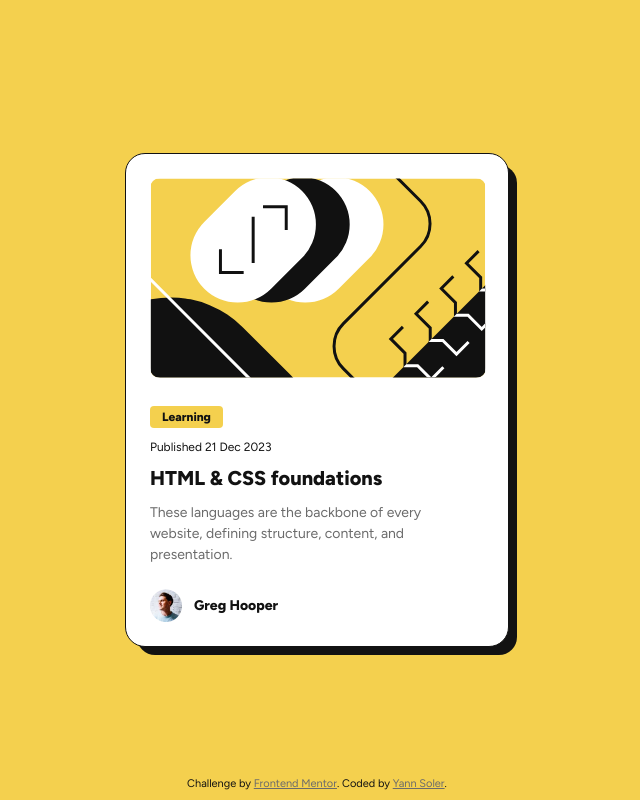
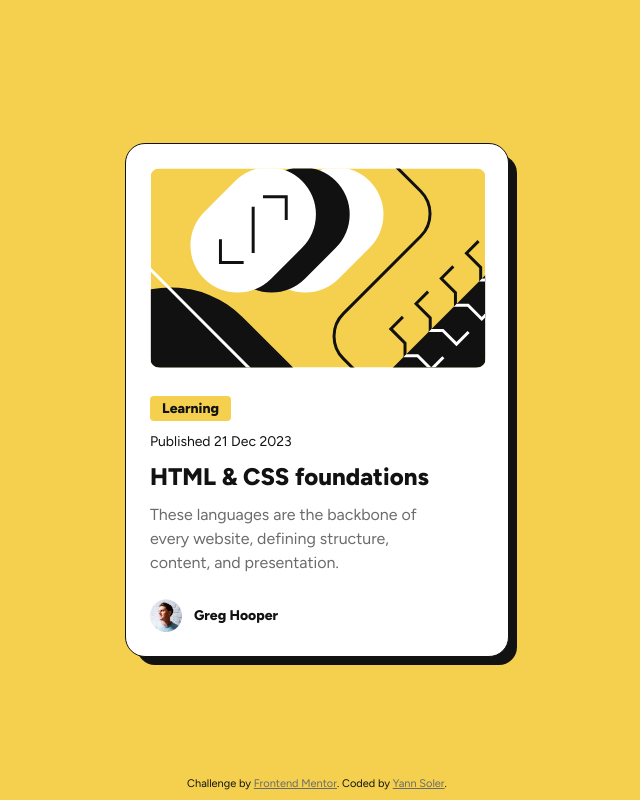
Before and after one commit to Yannsoler/Blog-preview-card, a plain HTML site: page index.html in a window 1280 px wide. Shown: the whole page, without its empty margins (323-963 px from the left). Drawn offline with Linux system fonts and the light colour scheme.

Commit message:
modif responsive

```diff
--- a/style.css
+++ b/style.css
@@ -100,4 +100,13 @@ section{
         border-radius: 10px;
         margin-bottom: 24px;
     }
+    .title{
+        font-size: 24px;
+    }
+    .description{
+        font-size: 16px;
+    }
+    .date, .type-course{
+        font-size: 14px;
+    }
 }
```
